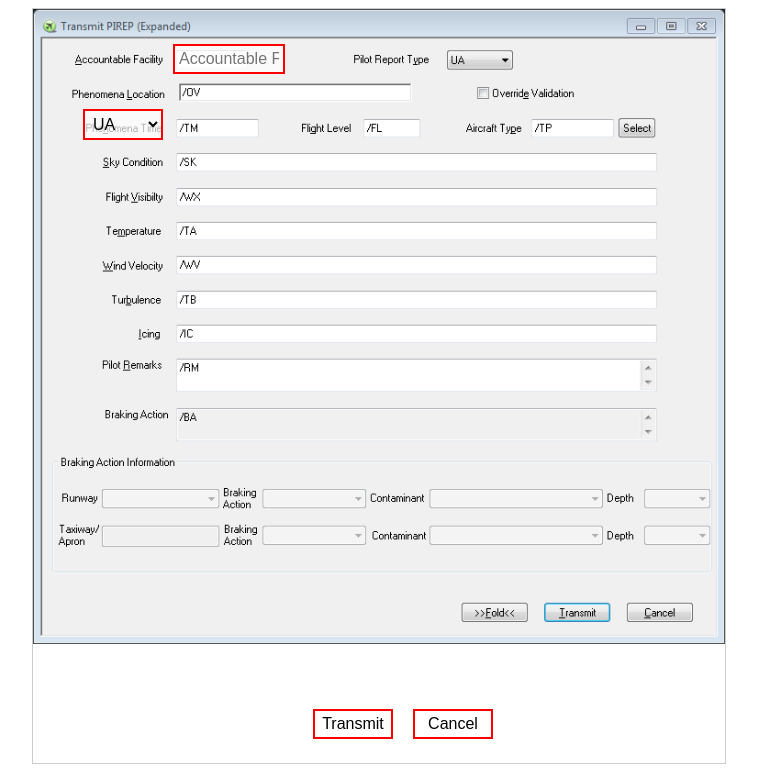
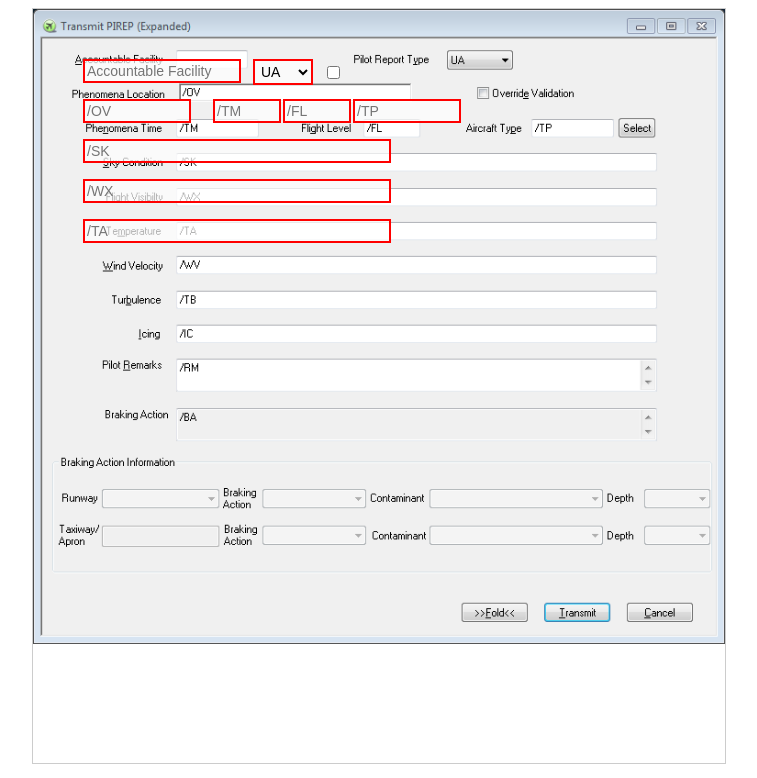
Before and after one commit to afstafaa/Pirep_test, a plain HTML site: page index.html in a window 1280 px wide. Shown: the whole page, without its empty margins (261-1018 px from the left). Drawn offline with Linux system fonts and the light colour scheme.

Commit message:
Update index.html

```diff
--- a/index.html
+++ b/index.html
@@ -1,68 +1,128 @@
 <!DOCTYPE html>
 <html>
 <head>
-  <meta charset="utf-8">
-  <title>PIREP Form Example</title>
+  <meta charset="UTF-8">
+  <title>Transmit PIREP (Expanded)</title>
   <style>
+    /* ========== CONTAINER STYLING ========== */
     .form-container {
-      width: 692px;   /* match your image's dimensions */
-      height: 754px;  /* match your image's dimensions */
+      /* Make sure these match your image dimensions */
+      width: 692px;
+      height: 754px;
       position: relative;
 
-      /* Use your own path/filename if different */
+      /* Update with your actual image name/path */
       background: url("pirep.png") no-repeat;
       background-size: contain;
 
       margin: 0 auto;
-      border: 1px solid #ccc; /* for debugging */
+      border: 1px solid #ccc; /* optional debug border */
     }
 
-    /* DEBUG STYLES: bright red borders so you can see the inputs. */
+    /* ========== DEBUG STYLING FOR FIELDS (REMOVE LATER) ========== */
     .form-field {
       position: absolute;
-      font-size: 16px;
+      font-size: 14px;
+
+      /* TEMPORARY: helps see the boxes while you align them */
       background-color: rgba(255,255,255,0.7);
       border: 2px solid red;
-      z-index: 10; /* on top of background */
-      padding: 4px;
+      z-index: 10;
+      padding: 2px;
     }
 
-    /* Example text field */
+    /* ========== EXAMPLE POSITIONS (ADJUST!) ========== */
     .accountable-facility {
-      top: 35px;
-      left: 140px;
-      width: 100px;
+      top: 50px;    left: 50px;   width: 150px;
     }
-
-    /* Example select field */
     .pilot-report-type {
-      top: 100px;
-      left: 50px;
-      width: 80px;
+      top: 50px;    left: 220px;  width: 60px;
     }
-
-    /* Buttons */
+    .override-validation {
+      top: 54px;    left: 290px;  /* just an example checkbox */
+    }
+    .phenomena-location {
+      top: 90px;    left: 50px;   width: 100px;
+    }
+    .phenomena-time {
+      top: 90px;    left: 180px;  width: 60px;
+    }
+    .flight-level {
+      top: 90px;    left: 250px;  width: 60px;
+    }
+    .aircraft-type {
+      top: 90px;    left: 320px;  width: 100px;
+    }
+    .sky-condition {
+      top: 130px;   left: 50px;   width: 300px;
+    }
+    .flight-visibility {
+      top: 170px;   left: 50px;   width: 300px;
+    }
+    .temperature {
+      top: 210px;   left: 50px;   width: 300px;
+    }
+    .wind-velocity {
+      top: 250px;   left: 50px;   width: 300px;
+    }
+    .turbulence {
+      top: 290px;   left: 50px;   width: 300px;
+    }
+    .icing {
+      top: 330px;   left: 50px;   width: 300px;
+    }
+    .pilot-remarks {
+      top: 370px;   left: 50px;   width: 400px;
+    }
+    .braking-action {
+      top: 430px;   left: 50px;   width: 300px;
+    }
+    .runway {
+      top: 480px;   left: 50px;   width: 60px;
+    }
+    .runway-braking-action {
+      top: 480px;   left: 120px;  width: 100px;
+    }
+    .runway-contaminant {
+      top: 480px;   left: 230px;  width: 100px;
+    }
+    .runway-depth {
+      top: 480px;   left: 340px;  width: 50px;
+    }
+    .taxiway {
+      top: 520px;   left: 50px;   width: 60px;
+    }
+    .taxiway-braking-action {
+      top: 520px;   left: 120px;  width: 100px;
+    }
+    .taxiway-contaminant {
+      top: 520px;   left: 230px;  width: 100px;
+    }
+    .taxiway-depth {
+      top: 520px;   left: 340px;  width: 50px;
+    }
     .transmit-button {
-      top: 700px;
-      left: 280px;
-      width: 80px;
+      top: 700px;   left: 280px;  width: 80px;
     }
     .cancel-button {
-      top: 700px;
-      left: 380px;
-      width: 80px;
+      top: 700px;   left: 380px;  width: 80px;
     }
   </style>
 </head>
 <body>
+  <!-- Example form. You can adjust action/method if you want server submission -->
   <form action="#" method="POST">
     <div class="form-container">
+
+      <!-- 1) Accountable Facility -->
       <input
         type="text"
         name="accountableFacility"
         class="form-field accountable-facility"
-        placeholder="Accountable Facility">
+        placeholder="Accountable Facility"
+      />
 
+      <!-- 2) Pilot Report Type -->
       <select
         name="pilotReportType"
         class="form-field pilot-report-type"
@@ -71,9 +131,70 @@
         <option value="UUA">UUA</option>
       </select>
 
-      <button type="submit" class="form-field transmit-button">Transmit</button>
-      <button type="button" class="form-field cancel-button">Cancel</button>
-    </div>
-  </form>
-</body>
-</html>
+      <!-- 3) Override Validation (checkbox) -->
+      <input
+        type="checkbox"
+        name="overrideValidation"
+        class="form-field override-validation"
+        title="Override Validation"
+      />
+
+      <!-- 4) Phenomena Location /OV -->
+      <input
+        type="text"
+        name="phenomenaLocation"
+        class="form-field phenomena-location"
+        placeholder="/OV"
+      />
+
+      <!-- 5) Phenomena Time /TM -->
+      <input
+        type="text"
+        name="phenomenaTime"
+        class="form-field phenomena-time"
+        placeholder="/TM"
+      />
+
+      <!-- 6) Flight Level /FL -->
+      <input
+        type="text"
+        name="flightLevel"
+        class="form-field flight-level"
+        placeholder="/FL"
+      />
+
+      <!-- 7) Aircraft Type /TP -->
+      <input
+        type="text"
+        name="aircraftType"
+        class="form-field aircraft-type"
+        placeholder="/TP"
+      />
+
+      <!-- 8) Sky Condition /SK -->
+      <input
+        type="text"
+        name="skyCondition"
+        class="form-field sky-condition"
+        placeholder="/SK"
+      />
+
+      <!-- 9) Flight Visibility /WX -->
+      <input
+        type="text"
+        name="flightVisibility"
+        class="form-field flight-visibility"
+        placeholder="/WX"
+      />
+
+      <!-- 10) Temperature /TA -->
+      <input
+        type="text"
+        name="temperature"
+        class="form-field temperature"
+        placeholder="/TA"
+      />
+
+      <!-- 11) Wind Velocity /WV -->
+      <input
+        type="text"
```
